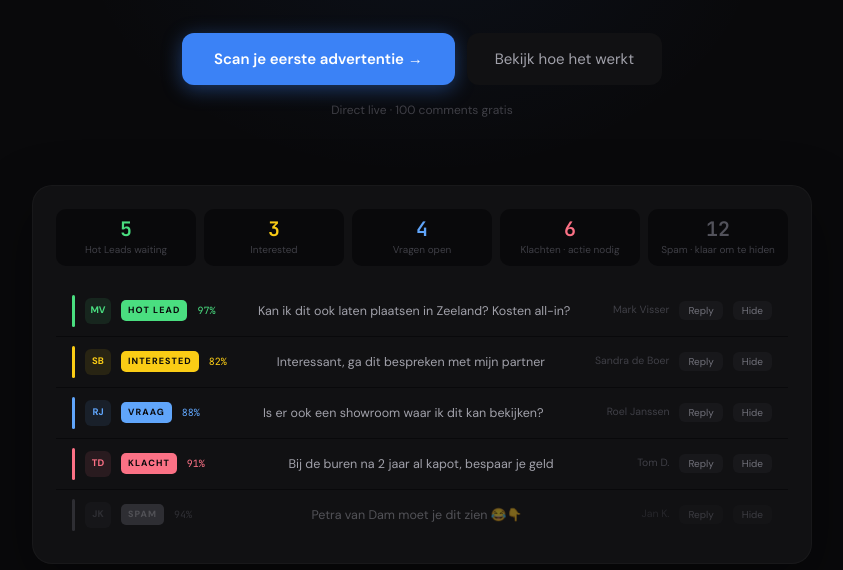
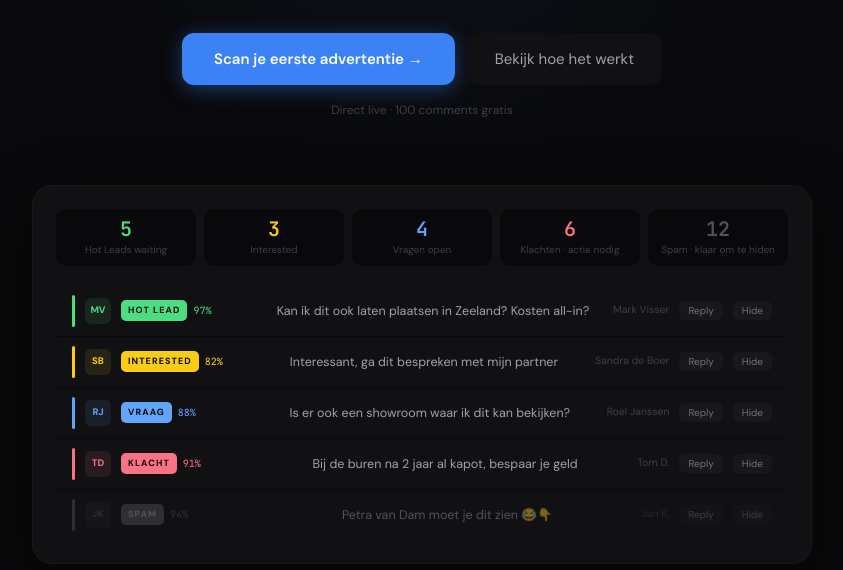
Before and after one commit to turminator09875/commentcenter-landing, a plain HTML site: page index.html in a window 1280 px wide. Shown: the part 406-976 px from the top of the page, without its empty margins (218-1061 px from the left). Drawn offline with Linux system fonts and the light colour scheme.

Commit message:
fix(mock): align comment text column with fixed-width .c-meta wrapper
.c-meta { width:132px; flex-shrink:0; display:flex; align-items:center; gap:6px }
Wraps c-chip + c-conf in all 5 comment rows.
c-text now always starts at the same x-position regardless of chip label width.
Layout: 3px bar | 26px avatar | 132px meta(chip+conf) | flex-1 text | name | buttons

Co-Authored-By: Claude Sonnet 4.6 <noreply@anthropic.com>

```diff
--- a/index.html
+++ b/index.html
@@ -328,6 +328,13 @@ section{padding:100px 24px}
   font-family:'JetBrains Mono',monospace;
   font-size:10px;
   flex-shrink:0;
+}
+.c-meta{
+  width:132px;
+  flex-shrink:0;
+  display:flex;
+  align-items:center;
+  gap:6px;
 }
 .c-text{
   font-size:12.5px;
@@ -866,8 +873,7 @@ footer{
       <div class="c-row">
         <div class="c-bar" style="background:var(--hot)"></div>
         <div class="c-avatar" style="background:rgba(74,222,128,.1);color:var(--hot)">MV</div>
-        <span class="c-chip" style="background:var(--hot)">HOT LEAD</span>
-        <span class="c-conf" style="color:var(--hot)">97%</span>
+        <div class="c-meta"><span class="c-chip" style="background:var(--hot)">HOT LEAD</span><span class="c-conf" style="color:var(--hot)">97%</span></div>
         <span class="c-text">Kan ik dit ook laten plaatsen in Zeeland? Kosten all-in?</span>
         <span class="c-name">Mark Visser</span>
         <button class="c-btn">Reply</button>
@@ -876,8 +882,7 @@ footer{
       <div class="c-row">
         <div class="c-bar" style="background:var(--interested)"></div>
         <div class="c-avatar" style="background:rgba(250,204,21,.1);color:var(--interested)">SB</div>
-        <span class="c-chip" style="background:var(--interested)">INTERESTED</span>
-        <span class="c-conf" style="color:var(--interested)">82%</span>
+        <div class="c-meta"><span class="c-chip" style="background:var(--interested)">INTERESTED</span><span class="c-conf" style="color:var(--interested)">82%</span></div>
         <span class="c-text">Interessant, ga dit bespreken met mijn partner</span>
         <span class="c-name">Sandra de Boer</span>
         <button class="c-btn">Reply</button>
@@ -886,8 +891,7 @@ footer{
       <div class="c-row">
         <div class="c-bar" style="background:var(--quest)"></div>
         <div class="c-avatar" style="background:rgba(96,165,250,.1);color:var(--quest)">RJ</div>
-        <span class="c-chip" style="background:var(--quest)">VRAAG</span>
-        <span class="c-conf" style="color:var(--quest)">88%</span>
+        <div class="c-meta"><span class="c-chip" style="background:var(--quest)">VRAAG</span><span class="c-conf" style="color:var(--quest)">88%</span></div>
         <span class="c-text">Is er ook een showroom waar ik dit kan bekijken?</span>
         <span class="c-name">Roel Janssen</span>
         <button class="c-btn">Reply</button>
@@ -896,8 +900,7 @@ footer{
       <div class="c-row">
         <div class="c-bar" style="background:var(--comp)"></div>
         <div class="c-avatar" style="background:rgba(251,113,133,.1);color:var(--comp)">TD</div>
-        <span class="c-chip" style="background:var(--comp)">KLACHT</span>
-        <span class="c-conf" style="color:var(--comp)">91%</span>
+        <div class="c-meta"><span class="c-chip" style="background:var(--comp)">KLACHT</span><span class="c-conf" style="color:var(--comp)">91%</span></div>
         <span class="c-text">Bij de buren na 2 jaar al kapot, bespaar je geld</span>
         <span class="c-name">Tom D.</span>
         <button class="c-btn">Reply</button>
@@ -906,8 +909,7 @@ footer{
       <div class="c-row spam-row">
         <div class="c-bar" style="background:var(--spam)"></div>
         <div class="c-avatar" style="background:rgba(82,82,91,.2);color:var(--spam)">JK</div>
-        <span class="c-chip" style="background:var(--spam);color:var(--soft)">SPAM</span>
-        <span class="c-conf" style="color:var(--spam)">94%</span>
+        <div class="c-meta"><span class="c-chip" style="background:var(--spam);color:var(--soft)">SPAM</span><span class="c-conf" style="color:var(--spam)">94%</span></div>
         <span class="c-text">Petra van Dam moet je dit zien &#x1F602;&#x1F447;</span>
         <span class="c-name">Jan K.</span>
         <button class="c-btn">Reply</button>
```
